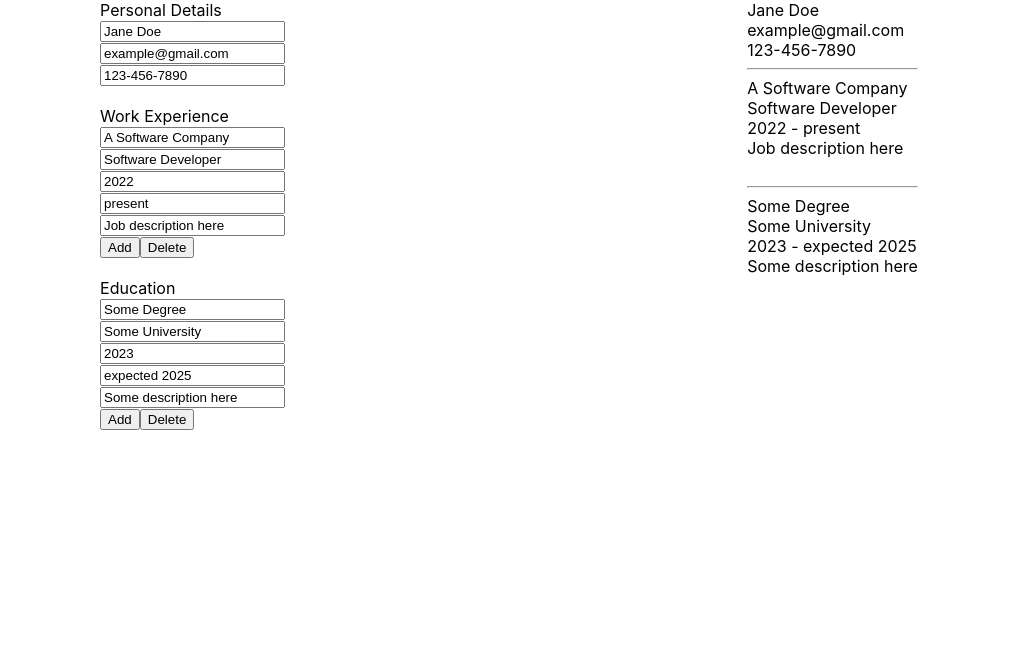
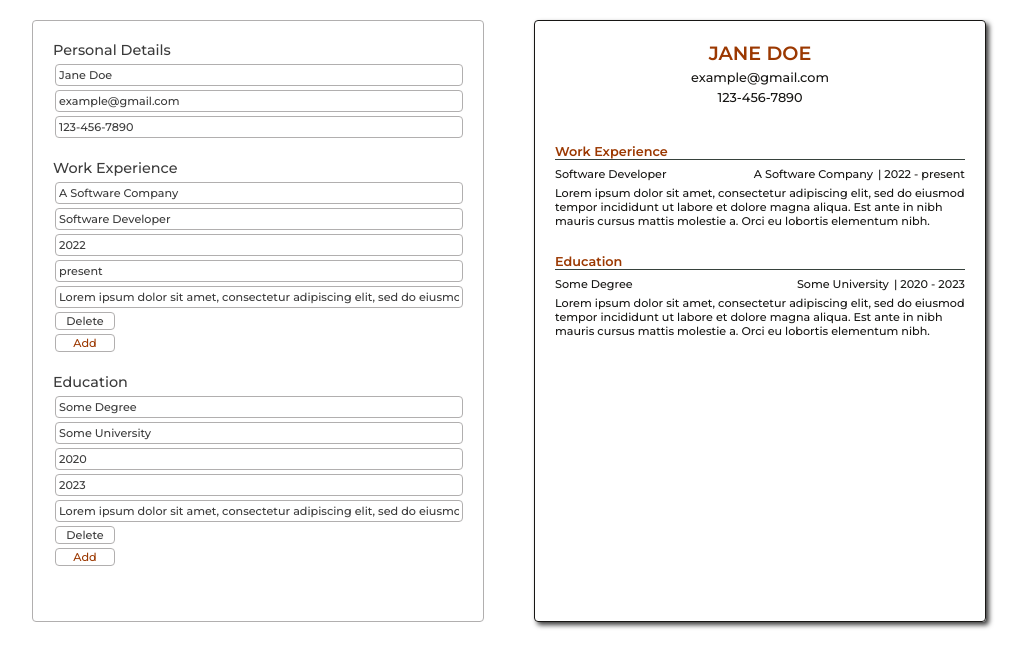
Before and after one commit to lijudu/CV-app, a React (Create React App) app in the folder cv-project/: page / in a window 1280 px wide. Shown: the top 668 px of the page, without its empty margins (131-1155 px from the left). Built offline with nearby package versions, Linux system fonts and the light colour scheme; the HTML template or start-up script is replaced by a standard one.

Commit message:
update styles.css

```diff
--- a/cv-project/src/Components/App.js
+++ b/cv-project/src/Components/App.js
@@ -28,8 +28,10 @@ function App(){
         position: 'Software Developer',
         startDate: '2022',
         endDate: 'present',
-        description: 'Job description here'
+        description: 'Lorem ipsum dolor sit amet, consectetur adipiscing elit, sed do eiusmod tempor incididunt ut labore et dolore magna aliqua. Est ante in nibh mauris cursus mattis molestie a. Orci eu lobortis elementum nibh.',
+
     }])
+
 
     const handleFormChange = (index, event) => {
         let data = [...experience]
@@ -40,6 +42,7 @@ function App(){
 
     const [counter, setCounter] = useState(0)
 
+
     const handleExpSubmit = (e) => {
         e.preventDefault();
         setCounter(counter + 1);
@@ -49,7 +52,7 @@ function App(){
             position: '',
             startDate:'',
             endDate:'',
-            description:''
+            description:'',
         }
 
         setExperience([...experience, newfield])
@@ -59,9 +62,9 @@ function App(){
     const [education, setEducation] = useState([{
         course: 'Some Degree',
         university: 'Some University',
-        startDate: '2023',
-        endDate: 'expected 2025',
-        description: 'Some description here'
+        startDate: '2020',
+        endDate: '2023',
+        description: 'Lorem ipsum dolor sit amet, consectetur adipiscing elit, sed do eiusmod tempor incididunt ut labore et dolore magna aliqua. Est ante in nibh mauris cursus mattis molestie a. Orci eu lobortis elementum nibh.',
     }])
 
     const handleEduChange = (index, event) => {
@@ -82,20 +85,22 @@ function App(){
             university: '',
             startDate: '',
             endDate: '',
-            description: ''
+            description: '',
         }
 
         setEducation([...education, newfield])
         console.log(education)
     }
 
-    const removeExpFields = (index) => {
+    const removeExpFields = (index, event) => {
+        event.preventDefault()
         let data = [...experience]
         data.splice(index, 1)
         setExperience(data)
     }
 
-    const removeEduFields = (index) => {
+    const removeEduFields = (index, event) => {
+        event.preventDefault()
         let data = [...education]
         data.splice(index, 1)
         setEducation(data)
@@ -103,15 +108,16 @@ function App(){
 
     return(
         <div className='container'>
-            <div className='input'>
+            <div className='inputContainer'>
+                <div className='input'>
+                <div className='header'>Personal Details</div>
                 <PersonalInputs
                     nameInput={details.name}
                     numberInput={details.phone}
                     emailInput={details.email}
                     handleChange={getDetails}/>
                 <br/>
-                <label htmlFor='workExp'>Work Experience</label>
-                <br/>
+                <div className='header'>Work Experience</div>
                     {experience.map((input, index) => {
                         return(
                             <ExperienceInput
@@ -122,15 +128,14 @@ function App(){
                                 endDateInput={input.endDate}
                                 descriptionInput={input.description}
                                 handleChange={event => handleFormChange(index, event)}
-                                handleClick={handleExpSubmit}
-                                handleDelete={removeExpFields}
+                                handleDelete={event => removeExpFields(index, event)}
                             />
                         )
                     })}
-
+                <button onClick={handleExpSubmit} className='add'>Add</button>
                 <br/>
-                <label htmlFor='education'>Education</label>
                 <br/>
+                <div className='header'>Education</div>
                     {education.map((input, index) => {
                         return(
                             <EducationInput
@@ -141,18 +146,22 @@ function App(){
                                 eduEndDate={input.endDate}
                                 eduDescription={input.description}
                                 handleChange={event => handleEduChange(index, event)}
-                                handleClick={handleEduSubmit}
-                                handleDelete={removeEduFields}
+                                handleDelete={event => removeEduFields(index, event)}
                             />
                     )})}
+                <button onClick={handleEduSubmit} className='add'>Add</button>
+            </div>
+            </div>
 
-            </div>
-            <div className='output'>
+            <div className='outputContainer'>
+                <div className='output'>
                 <PersonalOutput
                     outputName={details.name}
                     outputNumber={details.phone}
                     outputEmail={details.email}
                     />
+                <br/>
+                <div className='resumeWorkEducation'>Work Experience</div>
                 {experience.map((input, index) => {
                         return(
                             <ExperienceOutput
@@ -165,7 +174,8 @@ function App(){
                             />
                         )
                     })}
-                <hr/>
+                <br/>
+                <div className='resumeWorkEducation'>Education</div>
                 {education.map((input, index) => {
                     return(
                         <EducationOutput
@@ -179,6 +189,7 @@ function App(){
                     )
                 })}
             </div>
+            </div>
         </div>
     )
 }
--- a/cv-project/src/Components/EducationInput.js
+++ b/cv-project/src/Components/EducationInput.js
@@ -46,10 +46,8 @@ function EducationInput(props){
             <br/>
             <button
                 type='submit'
-                onClick={props.handleClick}>Add</button>
-            <button
-                type='submit'
-                onClick={props.handleDelete}>Delete</button>
+                onClick={props.handleDelete}
+                className='delete'>Delete</button>
     </form>
     </div>
     )
--- a/cv-project/src/Components/EducationOutput.js
+++ b/cv-project/src/Components/EducationOutput.js
@@ -2,12 +2,15 @@ import React from 'react'
 
 function EducationOutput(props){
     return(
-        <div key={props.index}>
-            <div>{props.outputCourse}</div>
-            <div>{props.outputUniversity}</div>
-            <div>{props.outputStartDate} - {props.outputEndDate}</div>
+        <div key={props.index} className='resumeOutput'>
+            <div className='titleContainer'>
+                <div className='titleName'>{props.outputCourse}</div>
+                <div className='companyContainer'>
+                    <div>{props.outputUniversity}</div>
+                    <div>| {props.outputStartDate} - {props.outputEndDate}</div>
+                </div>
+            </div>
             <div>{props.outputDescription}</div>
-            <br/>
         </div>
     )
 }
--- a/cv-project/src/Components/ExperienceInput.js
+++ b/cv-project/src/Components/ExperienceInput.js
@@ -2,6 +2,7 @@ import React from 'react';
 
 
 function ExperienceInput(props){
+
     return(
         <div>
             <form key={props.index} onSubmit={props.handleClick}>
@@ -47,11 +48,9 @@ function ExperienceInput(props){
                 <br/>
                 <button
                     type='submit'
-                    onClick={props.handleClick}
-                    >Add</button>
-                <button
-                    type='submit'
-                    onClick={props.handleDelete}>Delete</button>
+                    onClick={props.handleDelete}
+                    className='delete'
+                    >Delete</button>
         </form>
 
 
--- a/cv-project/src/Components/ExperienceOutput.js
+++ b/cv-project/src/Components/ExperienceOutput.js
@@ -2,12 +2,15 @@ import React from 'react'
 
 function ExperienceOutput(props){
     return(
-        <div key={props.index}>
-            <div>{props.outputCompany}</div>
-            <div>{props.outputPosition}</div>
-            <div>{props.outputStartDate} - {props.outputEndDate}</div>
+        <div key={props.index} className='resumeOutput'>
+            <div className='titleContainer'>
+                <div className='titleName'>{props.outputPosition}</div>
+                <div className='companyContainer'>
+                    <div>{props.outputCompany}</div>
+                    <div>| {props.outputStartDate} - {props.outputEndDate}</div>
+                </div>
+            </div>
             <div>{props.outputDescription}</div>
-            <br/>
         </div>
 
     )
--- a/cv-project/src/Components/Header.js
+++ b/cv-project/src/Components/Header.js
@@ -4,7 +4,6 @@ function PersonalInputs(props) {
     return(
         <div>
         <form>
-            <label htmlFor='personal'>Personal Details</label><br></br>
             <input
                 type='text'
                 placeholder='Name'
--- a/cv-project/src/Components/HeaderOutput.js
+++ b/cv-project/src/Components/HeaderOutput.js
@@ -2,11 +2,11 @@ import React from 'react'
 
 function PersonalOutput(props){
     return(
-        <div>
-            <div>{props.outputName}</div>
-            <div>{props.outputEmail}</div>
-            <div>{props.outputNumber}</div>
-            <hr/>
+        <div className='resumeHeader'>
+            <div className='resumeName'>{props.outputName}</div>
+            <div className='resumeEmail'>{props.outputEmail}</div>
+            <div className='resumePhone'>{props.outputNumber}</div>
+
         </div>
     )
 }
--- a/cv-project/src/index.css
+++ b/cv-project/src/index.css
@@ -1,6 +1,8 @@
+@import url('https://fonts.googleapis.com/css2?family=Montserrat:wght@200;300;500;600&display=swap');
+
 body {
   margin: 0;
-  font-family: -apple-system, BlinkMacSystemFont, 'Segoe UI', 'Roboto', 'Oxygen',
+  font-family: 'montserrat', -apple-system, BlinkMacSystemFont, 'Segoe UI', 'Roboto', 'Oxygen',
     'Ubuntu', 'Cantarell', 'Fira Sans', 'Droid Sans', 'Helvetica Neue',
     sans-serif;
   -webkit-font-smoothing: antialiased;
@@ -14,9 +16,122 @@ code {
 
 .container{
   display: flex;
-  justify-content: space-around;
+  justify-content: center;
+  gap: 50px;
+  margin-top: 20px;
 }
 
-.clicked {
-  display: none;
+.inputContainer, .outputContainer {
+  width: 450px;
+  border-radius: 4px;
+  margin: 0;
 }
+
+.input, .output {
+  padding: 20px;
+}
+
+
+.inputContainer {
+  border: 1px solid #b1afaf;
+}
+
+.outputContainer{
+  border: 1px solid #171614;
+  box-shadow: 3px 3px 5px #3b3b3b;
+  height: 600px;
+}
+
+input {
+  width: 400px;
+  margin: 2px;
+  font-family: 'montserrat', 'sans-serif';
+  font-size: 0.7em;
+  border-radius: 4px;
+  border: 1px solid #b1afaf;
+  color: #3b3b3b;
+  padding: 3px;
+}
+
+button {
+  background-color: transparent;
+  font-family: 'montserrat', 'sans-serif';
+  border: 1px solid #b1afaf;
+  border-radius: 4px;
+  font-size: 0.7rem;
+  margin: 2px;
+  width: 60px;
+}
+
+button:hover,
+button:focus{
+    box-shadow: 1em;
+    transform: translateY(-0.15em);
+    cursor: pointer;
+}
+
+.add {
+  color: #9b3801;
+}
+
+.delete {
+  color: #3b3b3b;
+}
+
+.header {
+  margin-bottom: 3px;
+  font-size: 0.9em;
+  color: #3b3b3b;
+}
+
+.resumeName{
+  font-weight: bolder;
+  text-transform: uppercase;
+  font-size: larger;
+  color: #9b3801;
+}
+
+.resumeEmail, .resumePhone {
+  font-size: 0.8em;
+  padding-top: 5px;
+}
+
+.resumePhone{
+  padding-bottom: 20px;
+}
+
+.resumeHeader{
+  text-align: center;
+  color: #171614;
+}
+
+.resumeWorkEducation{
+  font-size: 0.8em;
+  font-weight:bolder;
+  border-bottom: 1px solid #37423D;
+  color: #9b3801;
+}
+
+.resumeOutput{
+  font-size: 0.7em;
+  padding: 7px 0;
+  color: #171614;
+}
+
+.companyContainer{
+  display: flex;
+  gap: 5px;
+}
+
+.titleContainer{
+  display: flex;
+  justify-content: space-between;
+  padding-bottom: 5px
+}
+
+
+@media only screen and (max-width: 768px) {
+  .container {
+    display: grid;
+  }
+}
```
